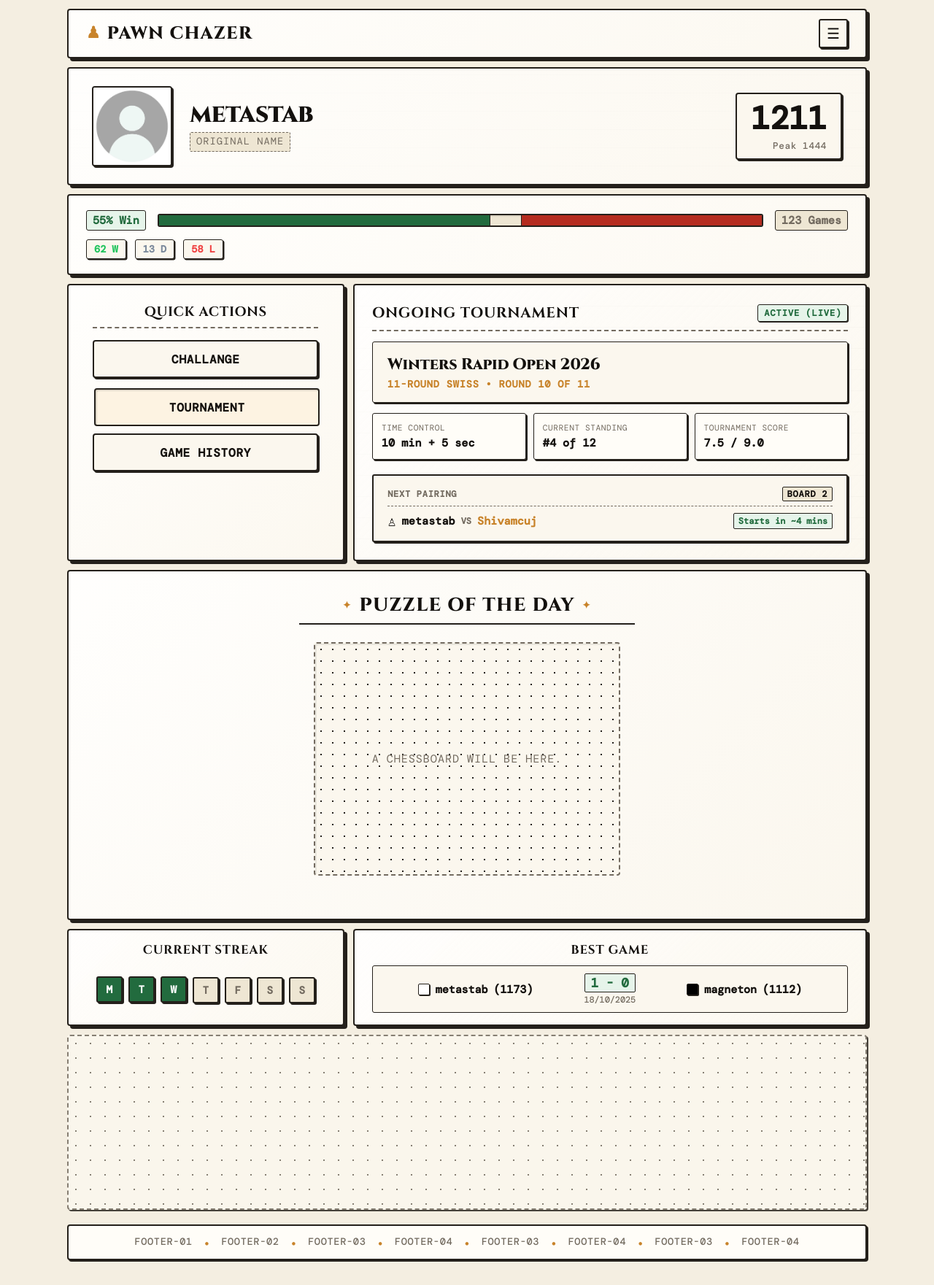
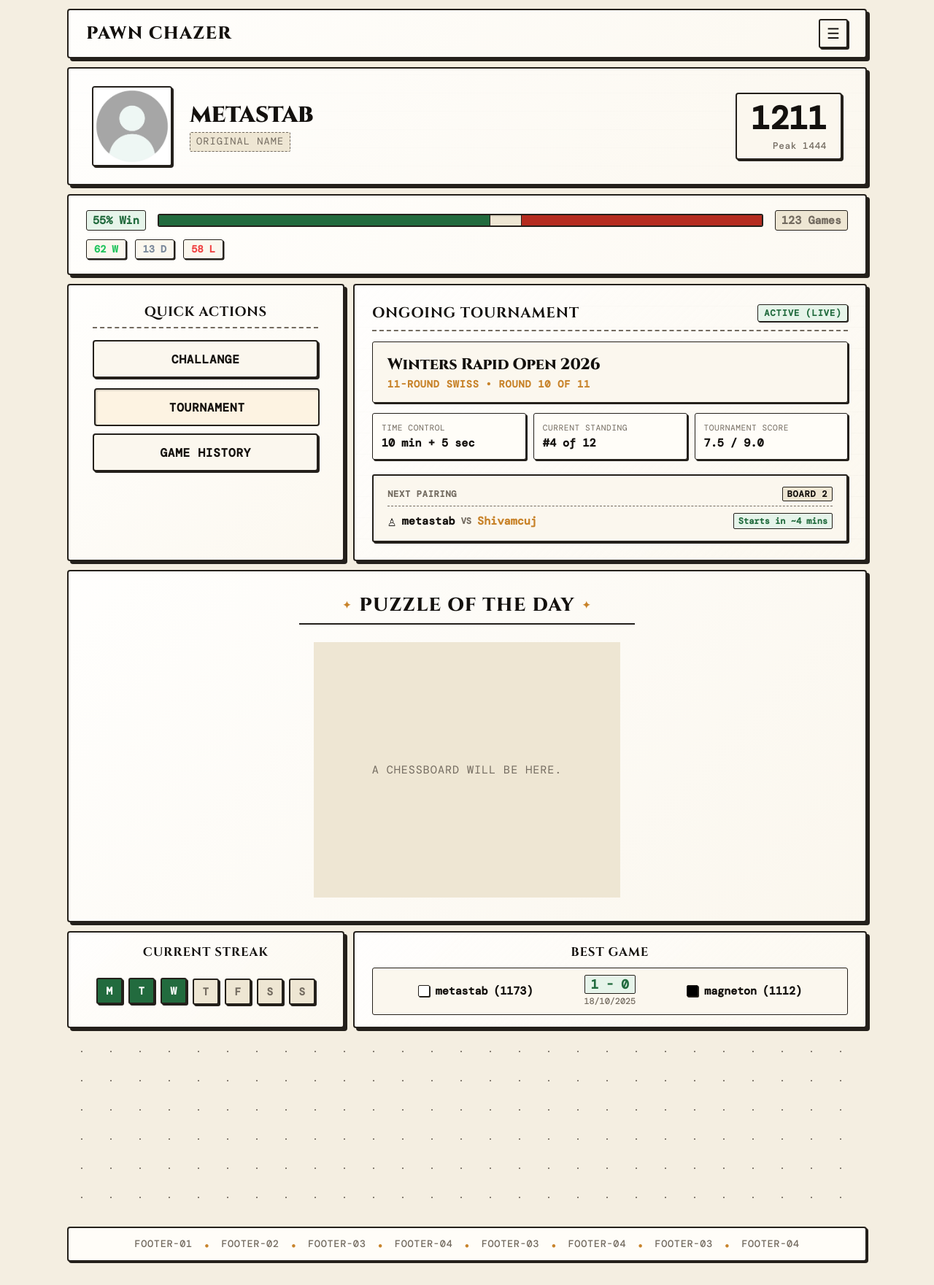
Before and after one commit to metastab/PawnChazer, a React (Vite) app in the folder frontend/: page / in a window 1280 px wide. Shown: the whole page at 73% size. Built offline with nearby package versions, Linux system fonts and the light colour scheme; a web font is replaced by a local one.

Commit message:
minor restyling

```diff
--- a/frontend/src/components/common/Empty/Empty.css
+++ b/frontend/src/components/common/Empty/Empty.css
@@ -1,9 +1,9 @@
 .empty-container {
-  border: 2px dashed var(--ink-muted);
-  border-radius: 4px;
+  /* border: 2px dashed var(--ink-muted);
+  border-radius: 4px; */
   min-height: 240px;
-  background-color: var(--paper-sheet-accent);
-  box-shadow: var(--shadow-2d-sm);
+  /* background-color: var(--paper-sheet-accent); */
+  /* box-shadow: var(--shadow-2d-sm); */
 
   display: flex;
   flex-direction: column;
@@ -14,6 +14,6 @@
 
   background-image:
     radial-gradient(var(--ink-muted) 1px, transparent 1px);
-  background-size: 20px 20px;
+  background-size: 40px 40px;
   opacity: 0.85;
 }
--- a/frontend/src/components/layout/Header/Header.css
+++ b/frontend/src/components/layout/Header/Header.css
@@ -29,12 +29,6 @@
   display: flex;
   align-items: center;
   gap: 8px;
-}
-
-.header h2::before {
-  content: '♟';
-  font-size: 1.35rem;
-  color: var(--accent-gold);
 }
 
 .header-actions {
--- a/frontend/src/components/puzzle/Chessboard/Chessboard.css
+++ b/frontend/src/components/puzzle/Chessboard/Chessboard.css
@@ -4,10 +4,10 @@
   justify-content: center;
   width: 100%;
   max-width: 420px;
-  min-height: 320px;
+  min-height: 350px;
   background: var(--paper-sheet-dark);
-  border: 2px dashed var(--ink-muted);
-  border-radius: 4px;
+  /* border: 2px dashed var(--ink-muted);
+  border-radius: 4px; */
   font-family: var(--font-mono);
   font-size: 0.95rem;
   color: var(--ink-muted);
@@ -15,9 +15,10 @@
   letter-spacing: 0.06em;
   padding: 1.5rem;
   text-align: center;
-  box-shadow: var(--shadow-2d-inset);
-  background-image:
+  /* box-shadow: var(--shadow-2d-inset); */
+  /* background-image:
     radial-gradient(var(--ink-border) 1px, transparent 1px);
-  background-size: 16px 16px;
+  background-size: 40px 40px;
   background-color: var(--paper-sheet-accent);
+  background-position: center; */
 }
```
